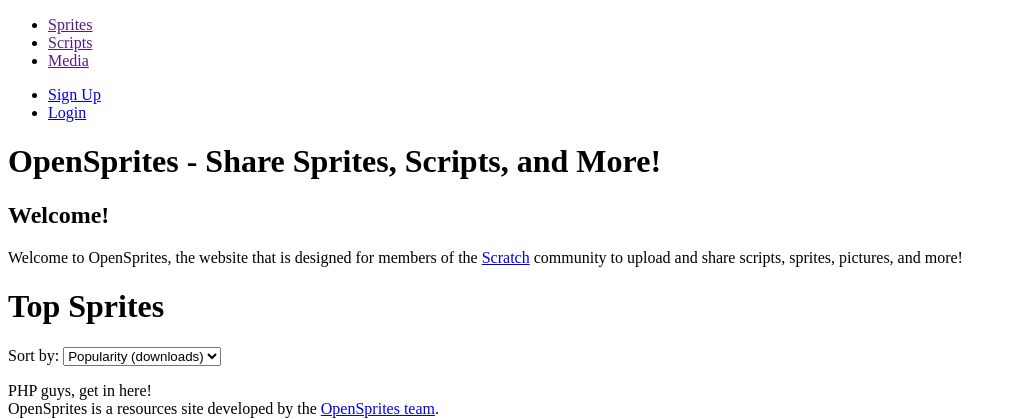
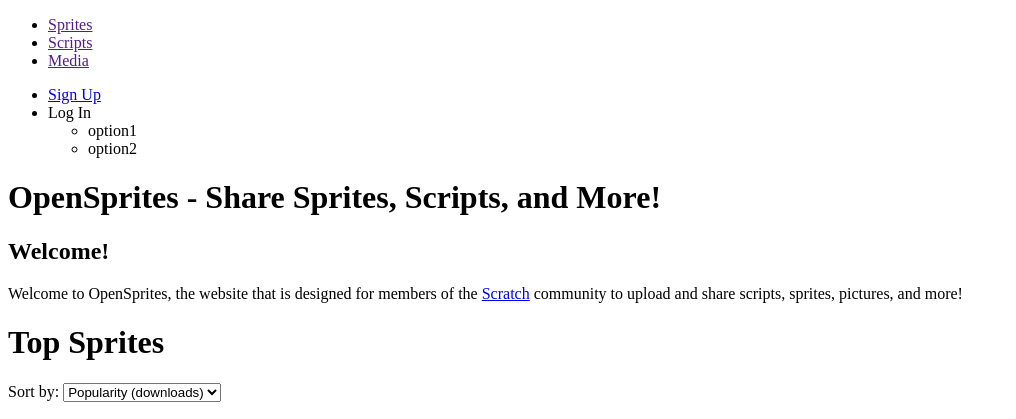
Before and after one commit to OpenSprites/OpenSprites-Origin, a PHP site: page /index.php in a window 1280 px wide. Shown: the top 419 px of the page, without its empty margins (0-1016 px from the left). Run offline with PHP 8.4, Linux system fonts and the light colour scheme; some libraries are stand-ins or nearby versions.

Commit message:
refactored stuff
changed order of some stuff

```diff
--- a/Site/navbar.php
+++ b/Site/navbar.php
@@ -9,27 +9,22 @@
             <li class="last"><a href="">Media</a>
             </li>
         </ul>
+
+		<ul class="right">
         <?php if(!isset($_SESSION['username'])) { ?>
-
-        <ul class="right">
-            <li>
-                <a href="/live/alpha/register/">Sign Up</a>
+            <li><a href="/live/alpha/register/">Sign Up</a>
             </li>
-            <li class="last" id='login'>
-                <a href="javascript:void(0);">Login</a>
+            <li class="last" id='login'>Log In
+                <div id='login-menu'>
+					<ul>
+						<li>option1</li>
+						<li>option2</li>
+					</ul>
+				</div>
             </li>
+        <?php } else  { ?>  <!-- display login info/username/etc -->
+			<div id='login-display'>Welcome, <?= $_SESSION['username'] ?></div>
+        <?php } ?>
         </ul>
-
-        <script>
-            // when login is clicked do swag
-            $('#login').on('click', function() {
-                alert('swag');
-            });
-        </script>
-
-        <?php } else  { ?>  <!-- display login info/username/etc -->
-
-        <?php } ?>
-
     </div>
 </div>
```
